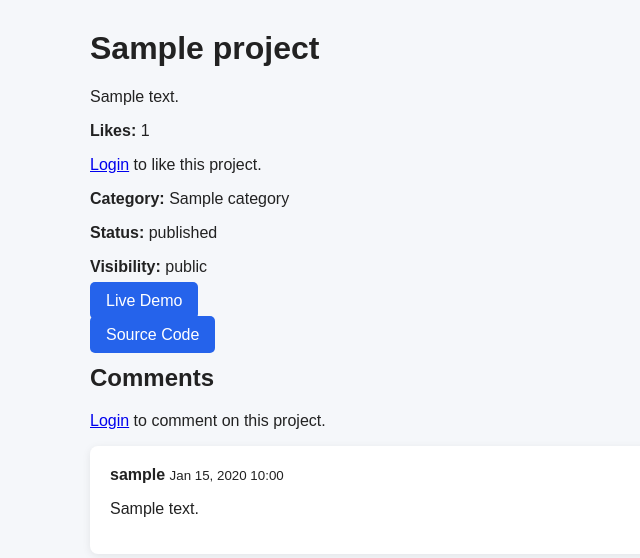
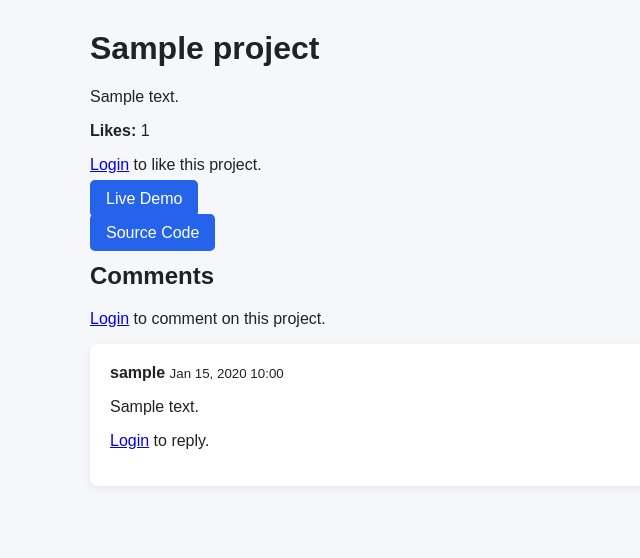
Before and after one commit to Negan2004/LaunchPad, a Django app: page /projects/1/ in a window 1280 px wide. Shown: the part 48-606 px from the top of the page, without its empty margins (0-640 px from the left). Run offline with Django 5.2, Linux system fonts and the light colour scheme; tables that the repository leaves empty hold one stand-in row (values such as "Sample post").

Commit message:
Add secure comments replies and likes

```diff
--- /dev/null
+++ b/core/templates/core/comment.html
@@ -0,0 +1,85 @@
+<div class="card" style="margin-left: {{ level|default:0 }}px;">
+
+    <strong>
+        {{ comment.user.username }}
+    </strong>
+
+    <small>
+        {{ comment.created_at|date:"M d, Y H:i" }}
+    </small>
+
+    <p>
+        {{ comment.content }}
+    </p>
+
+
+    <!-- EDIT COMMENT -->
+
+    {% if user == comment.user %}
+
+        <a href="{% url 'edit_comment' comment.pk %}">
+            Edit
+        </a>
+
+    {% endif %}
+
+
+    <!-- DELETE COMMENT -->
+
+    {% if user == comment.user or user == project.owner %}
+
+        <form method="post"
+              action="{% url 'delete_comment' comment.pk %}"
+              style="display:inline;">
+
+            {% csrf_token %}
+
+            <button type="submit">
+                Delete
+            </button>
+
+        </form>
+
+    {% endif %}
+
+
+    <!-- REPLY -->
+
+    {% if user.is_authenticated %}
+
+        <form method="post"
+              action="{% url 'add_reply' comment.pk %}">
+
+            {% csrf_token %}
+
+            <textarea
+                name="content"
+                rows="2"
+                placeholder="Reply to {{ comment.user.username }}..."
+                required></textarea>
+
+            <button type="submit">
+                Reply
+            </button>
+
+        </form>
+
+    {% else %}
+
+        <p>
+            <a href="{% url 'login' %}">Login</a>
+            to reply.
+        </p>
+
+    {% endif %}
+
+
+    <!-- NESTED REPLIES -->
+
+    {% for reply in comment.replies.all %}
+
+        {% include "core/comment.html" with comment=reply level=level|add:"40" %}
+
+    {% endfor %}
+
+</div>
--- a/core/templates/core/project_detail.html
+++ b/core/templates/core/project_detail.html
@@ -6,10 +6,12 @@
 
 <h1>{{ project.title }}</h1>
 
-<p>{{ project.description }}</p>
+<p>
+    {{ project.description }}
+</p>
 
 
-<!-- ==================== LIKE SECTION ==================== -->
+<!-- LIKE -->
 
 <p>
     <strong>Likes:</strong> {{ project.likes.count }}
@@ -49,44 +51,35 @@
 {% endif %}
 
 
-<!-- ==================== PROJECT DETAILS ==================== -->
-
-<p>
-    <strong>Category:</strong>
-    {{ project.category }}
-</p>
-
-<p>
-    <strong>Status:</strong>
-    {{ project.status }}
-</p>
-
-<p>
-    <strong>Visibility:</strong>
-    {{ project.visibility }}
-</p>
-
-
-<!-- ==================== PROJECT LINKS ==================== -->
+<!-- PROJECT LINKS -->
 
 {% if project.demo_url %}
+
     <p>
-        <a class="btn" href="{{ project.demo_url }}" target="_blank">
+        <a class="btn"
+           href="{{ project.demo_url }}"
+           target="_blank">
             Live Demo
         </a>
     </p>
+
 {% endif %}
 
+
 {% if project.repository_url %}
+
     <p>
-        <a class="btn" href="{{ project.repository_url }}" target="_blank">
+        <a class="btn"
+           href="{{ project.repository_url }}"
+           target="_blank">
             Source Code
         </a>
     </p>
+
 {% endif %}
 
 
-<!-- ==================== OWNER CONTROLS ==================== -->
+<!-- PROJECT OWNER CONTROLS -->
 
 {% if user == project.owner %}
 
@@ -103,13 +96,18 @@
 {% endif %}
 
 
-<!-- ==================== COMMENTS ==================== -->
+<!-- COMMENTS -->
 
 <h2>Comments</h2>
 
+
+<!-- ADD COMMENT -->
+
 {% if user.is_authenticated %}
 
-    <form method="post" action="{% url 'add_comment' project.pk %}">
+    <form method="post"
+          action="{% url 'add_comment' project.pk %}">
+
         {% csrf_token %}
 
         {{ comment_form.as_p }}
@@ -117,6 +115,7 @@
         <button type="submit">
             Add Comment
         </button>
+
     </form>
 
 {% else %}
@@ -129,43 +128,13 @@
 {% endif %}
 
 
-<!-- ==================== COMMENT LIST ==================== -->
+<!-- COMMENT THREADS -->
 
 {% if comments %}
 
     {% for comment in comments %}
 
-        <div class="card">
-
-            <strong>
-                {{ comment.user.username }}
-            </strong>
-
-            <small>
-                {{ comment.created_at|date:"M d, Y H:i" }}
-            </small>
-
-            <p>
-                {{ comment.content }}
-            </p>
-
-            {% if user == comment.user or user == project.owner %}
-    <form method="post" action="{% url 'delete_comment' comment.pk %}">
-        {% csrf_token %}
-        <button type="submit">Delete</button>
-    </form>
-{% endif %}
-
-{% if user == comment.user %}
-    <a
-        href="{% url 'edit_comment' comment.pk %}"
-        class="btn"
-    >
-        Edit
-    </a>
-{% endif %}
-
-        </div>
+        {% include "core/comment.html" with comment=comment level=0 %}
 
     {% endfor %}
 
@@ -177,5 +146,4 @@
 
 {% endif %}
 
-
 {% endblock %}
--- a/core/urls.py
+++ b/core/urls.py
@@ -4,7 +4,11 @@ from . import views
 
 
 urlpatterns = [
-    path("", views.home, name="home"),
+    path(
+        "",
+        views.home,
+        name="home",
+    ),
 
     path(
         "projects/",
@@ -37,6 +41,36 @@ urlpatterns = [
     ),
 
     path(
+        "projects/<int:pk>/like/",
+        views.toggle_like,
+        name="toggle_like",
+    ),
+
+    path(
+        "projects/<int:pk>/comment/",
+        views.add_comment,
+        name="add_comment",
+    ),
+
+    path(
+        "comments/<int:comment_id>/reply/",
+        views.add_reply,
+        name="add_reply",
+    ),
+
+    path(
+        "comments/<int:pk>/delete/",
+        views.delete_comment,
+        name="delete_comment",
+    ),
+
+    path(
+        "comments/<int:pk>/edit/",
+        views.edit_comment,
+        name="edit_comment",
+    ),
+
+    path(
         "profile/edit/",
         views.edit_profile,
         name="edit_profile",
@@ -59,29 +93,4 @@ urlpatterns = [
         views.logout_view,
         name="logout",
     ),
-
-    path(
-    "projects/<int:pk>/like/",
-    views.toggle_like,
-    name="toggle_like"
-),
-
-path(
-    "projects/<int:pk>/comment/",
-    views.add_comment,
-    name="add_comment",
-),
-
-path(
-    "comments/<int:pk>/delete/",
-    views.delete_comment,
-    name="delete_comment",
-),
-
-path(
-    "comments/<int:pk>/edit/",
-    views.edit_comment,
-    name="edit_comment",
-),
-
 ]
--- a/core/views.py
+++ b/core/views.py
@@ -12,6 +12,8 @@ from .forms import (
 )
 
 from .models import Category, Project, Profile, Like, Comment
+
+
 def home(request):
     projects = Project.objects.filter(
         status="published",
@@ -56,7 +58,9 @@ def project_detail(request, pk):
     comments = Comment.objects.filter(
         project=project,
         parent__isnull=True
-    ).select_related("user").order_by("-created_at")
+    ).select_related("user").prefetch_related(
+        "replies__user"
+    ).order_by("-created_at")
 
     comment_form = CommentForm()
 
@@ -70,6 +74,7 @@ def project_detail(request, pk):
             "comment_form": comment_form,
         },
     )
+
 
 @login_required
 def add_comment(request, pk):
@@ -86,6 +91,30 @@ def add_comment(request, pk):
 
     return redirect("project_detail", pk=project.pk)
 
+
+@login_required
+def add_reply(request, comment_id):
+    parent_comment = get_object_or_404(
+        Comment,
+        pk=comment_id
+    )
+
+    if request.method == "POST":
+        form = CommentForm(request.POST)
+
+        if form.is_valid():
+            reply = form.save(commit=False)
+            reply.user = request.user
+            reply.project = parent_comment.project
+            reply.parent = parent_comment
+            reply.save()
+
+    return redirect(
+        "project_detail",
+        pk=parent_comment.project.pk
+    )
+
+
 @login_required
 def delete_comment(request, pk):
     comment = get_object_or_404(Comment, pk=pk)
@@ -95,15 +124,25 @@ def delete_comment(request, pk):
         request.user != comment.user
         and request.user != comment.project.owner
     ):
-        return redirect("project_detail", pk=comment.project.pk)
+        return redirect(
+            "project_detail",
+            pk=comment.project.pk
+        )
 
     if request.method == "POST":
         project_pk = comment.project.pk
         comment.delete()
 
-        return redirect("project_detail", pk=project_pk)
+        return redirect(
+            "project_detail",
+            pk=project_pk
+        )
 
-    return redirect("project_detail", pk=comment.project.pk)
+    return redirect(
+        "project_detail",
+        pk=comment.project.pk
+    )
+
 
 @login_required
 def edit_comment(request, pk):
@@ -121,6 +160,7 @@ def edit_comment(request, pk):
 
         if form.is_valid():
             form.save()
+
             return redirect(
                 "project_detail",
                 pk=comment.project.pk
@@ -136,6 +176,7 @@ def edit_comment(request, pk):
             "comment": comment,
         },
     )
+
 
 @login_required
 def toggle_like(request, pk):
@@ -154,23 +195,31 @@ def toggle_like(request, pk):
             project=project
         )
 
-    return redirect("project_detail", pk=project.pk)
+    return redirect(
+        "project_detail",
+        pk=project.pk
+    )
+
 
 @login_required
 def create_project(request):
     if request.method == "POST":
-        form = ProjectForm(request.POST, request.FILES)
+        form = ProjectForm(
+            request.POST,
+            request.FILES
+        )
 
         if form.is_valid():
             project = form.save(commit=False)
 
-            # Project model uses "owner", not "user"
             project.owner = request.user
 
             project.save()
 
-            return redirect("project_detail", pk=project.pk)
-
+            return redirect(
+                "project_detail",
+                pk=project.pk
+            )
     else:
         form = ProjectForm()
 
@@ -181,6 +230,7 @@ def create_project(request):
             "form": form,
         },
     )
+
 
 @login_required
 def edit_project(request, pk):
@@ -199,10 +249,15 @@ def edit_project(request, pk):
 
         if form.is_valid():
             form.save()
-            return redirect("project_detail", pk=project.pk)
 
+            return redirect(
+                "project_detail",
+                pk=project.pk
+            )
     else:
-        form = ProjectForm(instance=project)
+        form = ProjectForm(
+            instance=project
+        )
 
     return render(
         request,
@@ -225,6 +280,7 @@ def delete_project(request, pk):
 
     if request.method == "POST":
         project.delete()
+
         return redirect("project_list")
 
     return render(
@@ -238,7 +294,6 @@ def delete_project(request, pk):
 
 @login_required
 def edit_profile(request):
-    # Create the profile automatically if the user doesn't have one
     profile, created = Profile.objects.get_or_create(
         user=request.user
     )
@@ -252,10 +307,12 @@ def edit_profile(request):
 
         if form.is_valid():
             form.save()
+
             return redirect("home")
-
     else:
-        form = ProfileForm(instance=profile)
+        form = ProfileForm(
+            instance=profile
+        )
 
     return render(
         request,
@@ -272,8 +329,8 @@ def register(request):
 
         if form.is_valid():
             form.save()
+
             return redirect("login")
-
     else:
         form = RegisterForm()
 
@@ -302,6 +359,7 @@ def login_view(request):
 
         if user is not None:
             login(request, user)
+
             return redirect("home")
 
         return render(
@@ -312,9 +370,13 @@ def login_view(request):
             }
         )
 
-    return render(request, "core/login.html")
+    return render(
+        request,
+        "core/login.html"
+    )
 
 
 def logout_view(request):
     logout(request)
+
     return redirect("home")
```
